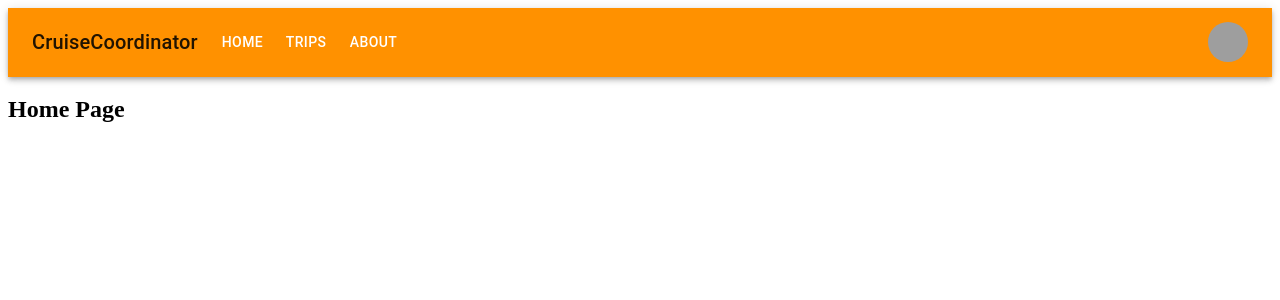
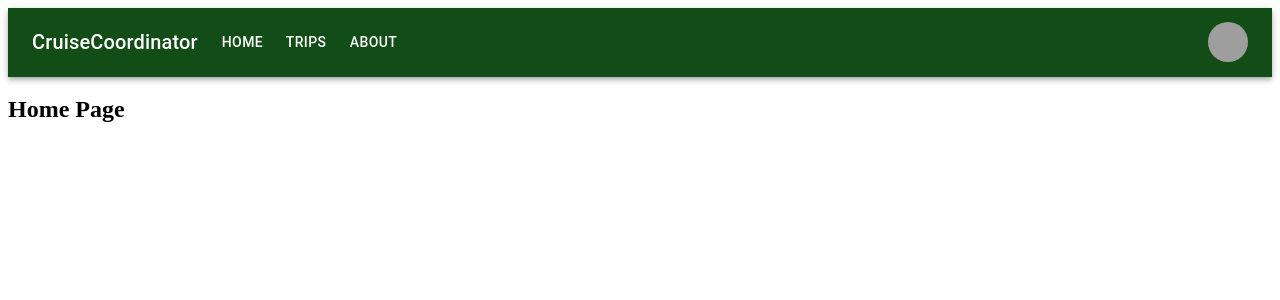
Before and after one commit to jaredspickard/CruiseCoordinator, a React (Create React App) app: page / in a window 1280 px wide. Shown: the top 300 px of the page. Built offline with nearby package versions, Linux system fonts and the light colour scheme; sample sign-in values are in the browser's storage; grey boxes are pictures that could not be loaded.

Commit message:
update theme and readme

```diff
--- a/src/theme.js
+++ b/src/theme.js
@@ -5,10 +5,10 @@ const myTheme = createTheme({
     palette: {
         type: 'light',
         primary: {
-            main: '#ff9100',
+            main: '#124c17',
         },
         secondary: {
-            main: '#cf9efb',
+            main: '#ffab00',
         },
     },
 });
```
Also changed, not shown: 1 other file (tests, documents, lock files or other folders).
